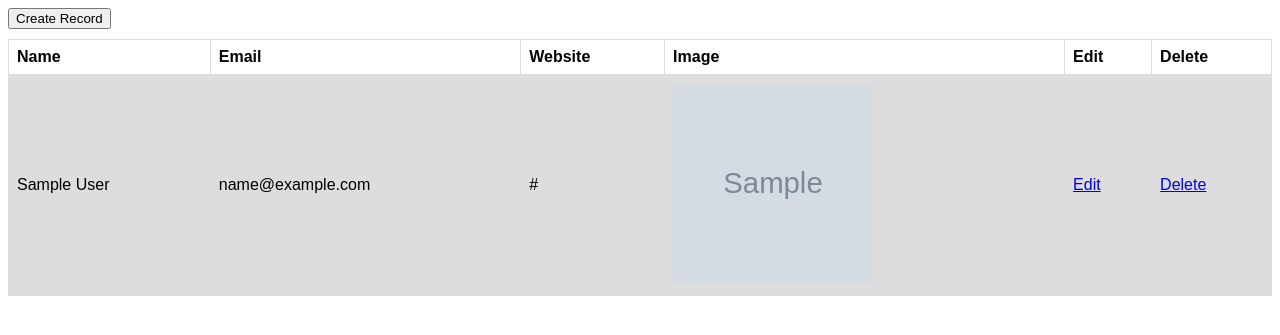
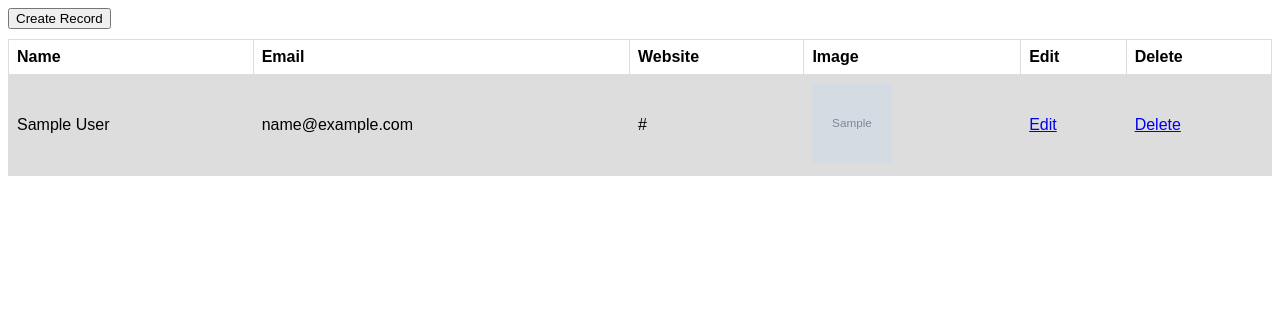
Before and after one commit to tanjiya/CrudUsingPdoInPhp, a PHP site: page / in a window 1280 px wide. Shown: the top 335 px of the page. Run offline with PHP 8.4, Linux system fonts and the light colour scheme; tables that the repository leaves empty or names only in its code hold one stand-in row (values such as "Sample post"); grey boxes marked "Sample" are stand-in pictures.

Commit message:
Update styles.css

```diff
--- a/css/styles.css
+++ b/css/styles.css
@@ -29,6 +29,6 @@ tr:nth-child(even) {
 }
 
 .index-image {
-  height: 200px;
-  width: 200px;
+  height: 80px;
+  width: 80px;
 }
```
